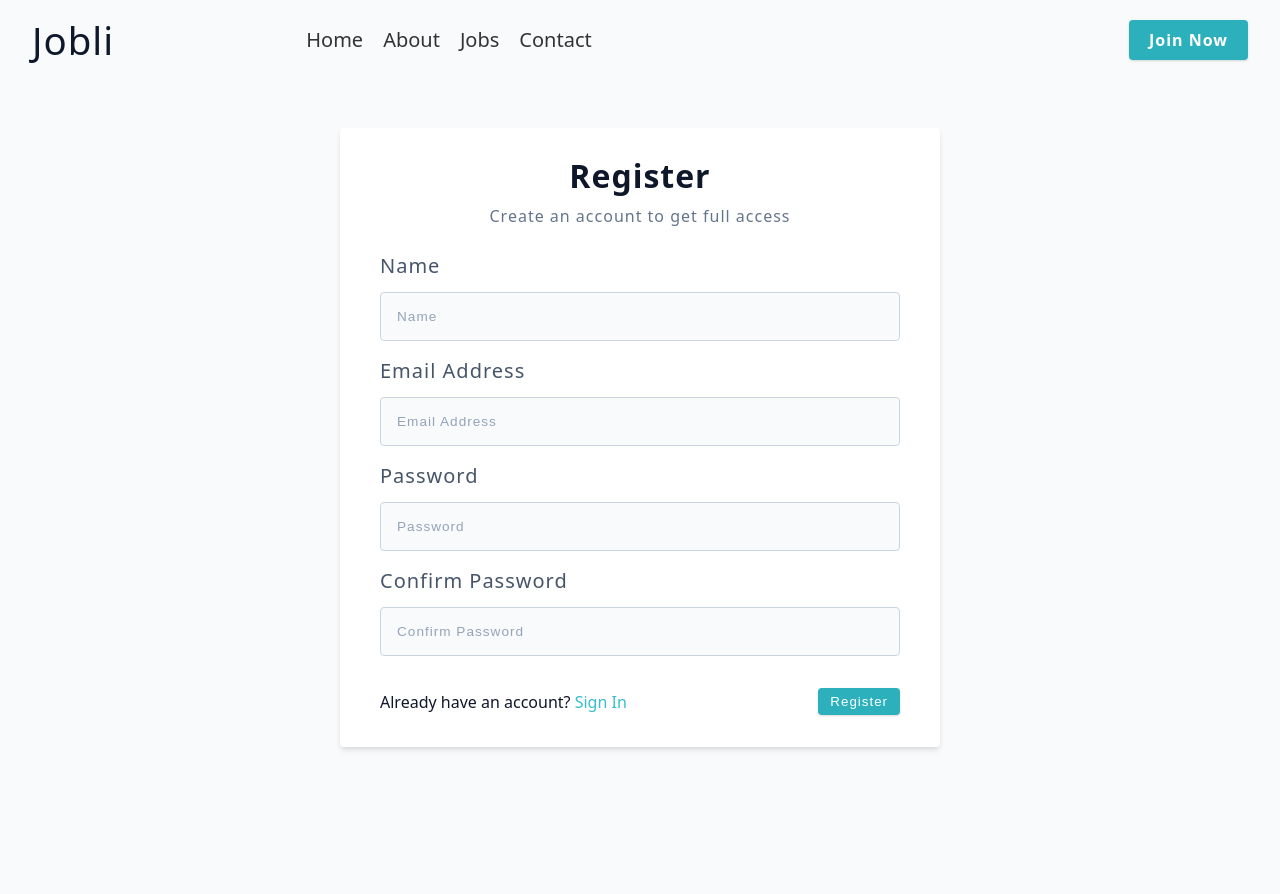
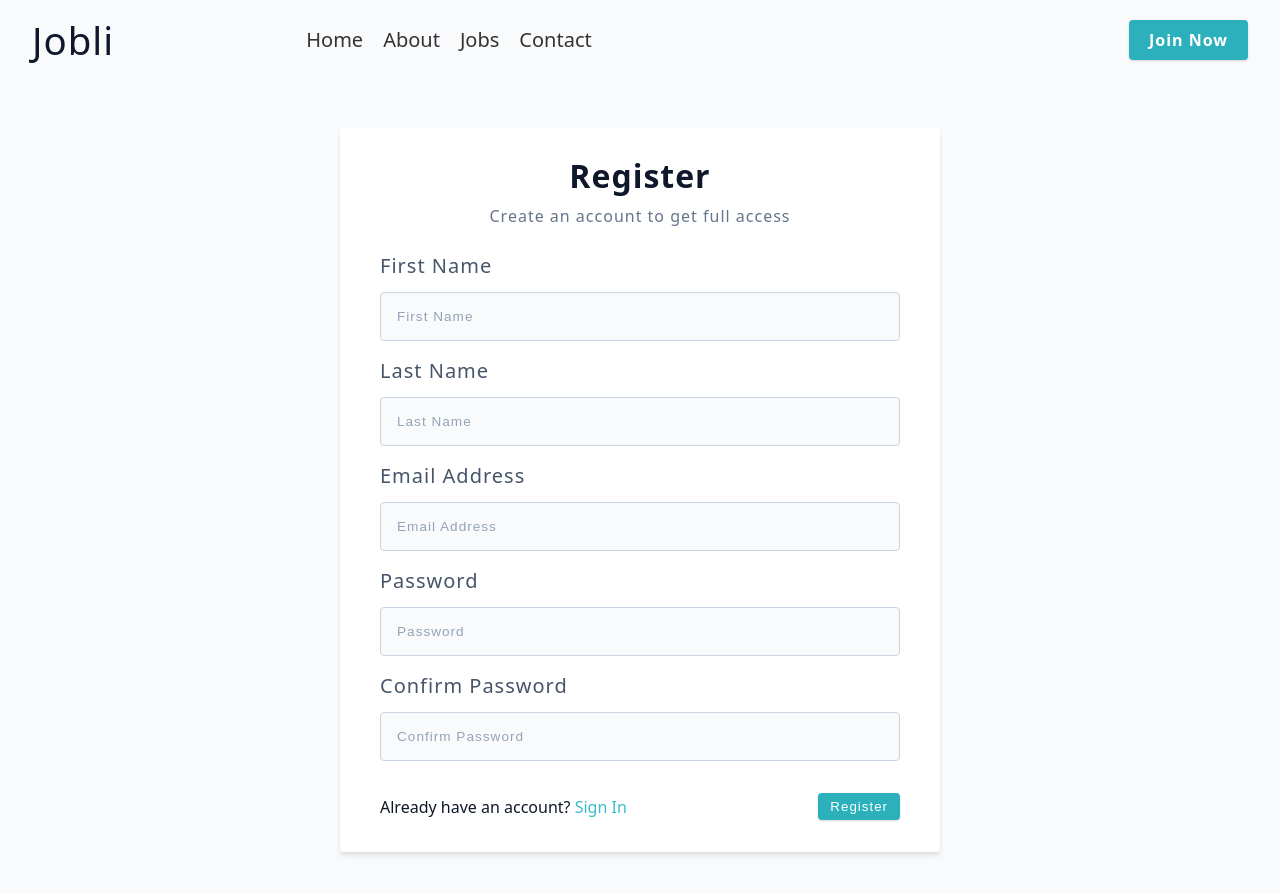
Before and after one commit to Jon-Felipe/jobli, a React (Vite) app in the folder client/: page /register in a window 1280 px wide. Shown: the top 894 px of the page. Before the commit the page ends 800 px from the top, so only its background shows below. Built offline with nearby package versions, Linux system fonts and the light colour scheme.

Commit message:
changed name to first name and added last name field

```diff
--- a/client/src/pages/Register.tsx
+++ b/client/src/pages/Register.tsx
@@ -10,7 +10,18 @@ const Register = () => {
       <h3 className='register__title'>Register</h3>
       <p className='register__subtext'>Create an account to get full access</p>
       <form>
-        <FormRowInput name='name' type='text' placeholder='name' />
+        <FormRowInput
+          label='first name'
+          name='firstName'
+          type='text'
+          placeholder='first name'
+        />
+        <FormRowInput
+          label='last name'
+          name='lastName'
+          type='text'
+          placeholder='last name'
+        />
         <FormRowInput
           label='email address'
           name='email'
```
